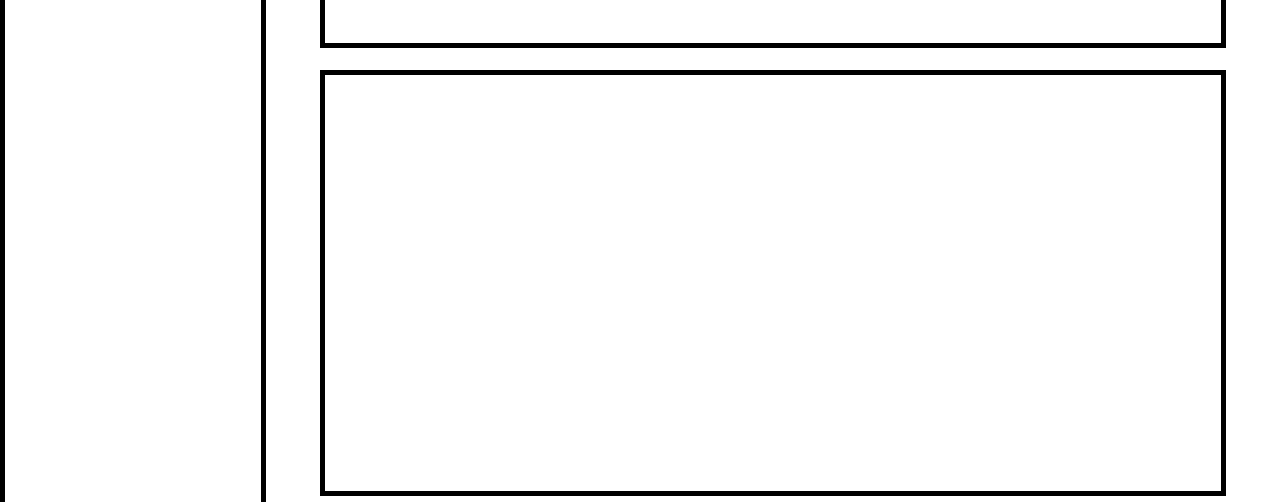
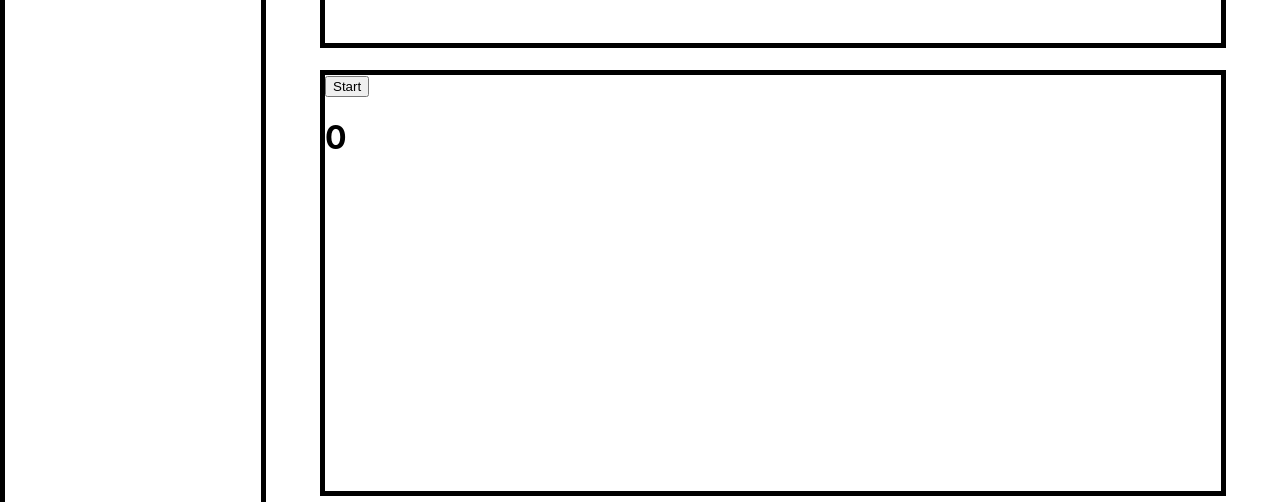
Before and after one commit to RasmusKuusmaa/Mneme, a React (Create React App) app: page / in a window 1280 px wide. Shown: the part 298-800 px from the top of the page. Built offline with nearby package versions, Linux system fonts and the light colour scheme.

Commit message:
added a timer

```diff
--- a/src/App.js
+++ b/src/App.js
@@ -1,13 +1,37 @@
+import { useEffect, useState } from 'react';
 import './App.css';
 
 function App() {
+  //timer
+  const [started, setStarted] = useState(false);
+  const [isRunning, setIsRunning] = useState(false);
+  const [time, setTime] = useState(0);
+
+  useEffect(() => {
+    if (isRunning) {
+
+      let IntervalId;
+      IntervalId = setInterval(() => {
+        setTime(prevTime => prevTime + 1)
+      }, 1);
+      return () => clearInterval(IntervalId)
+    }
+
+  })
+  const handleStart = () => {
+    setStarted(true);
+    setIsRunning(true);
+  }
   return (
     <div>
       <div className='Settings'></div>
       <div className='Stats'></div>
       <div className='QuestionBar'></div>
       <div className='AnswerBox'></div>
-      <div className='Buttons'></div>
+      <div className='Buttons'>
+        <button onClick={handleStart}>Start</button>
+        <h1>{time}</h1>
+      </div>
     </div>
   );
 }
```
